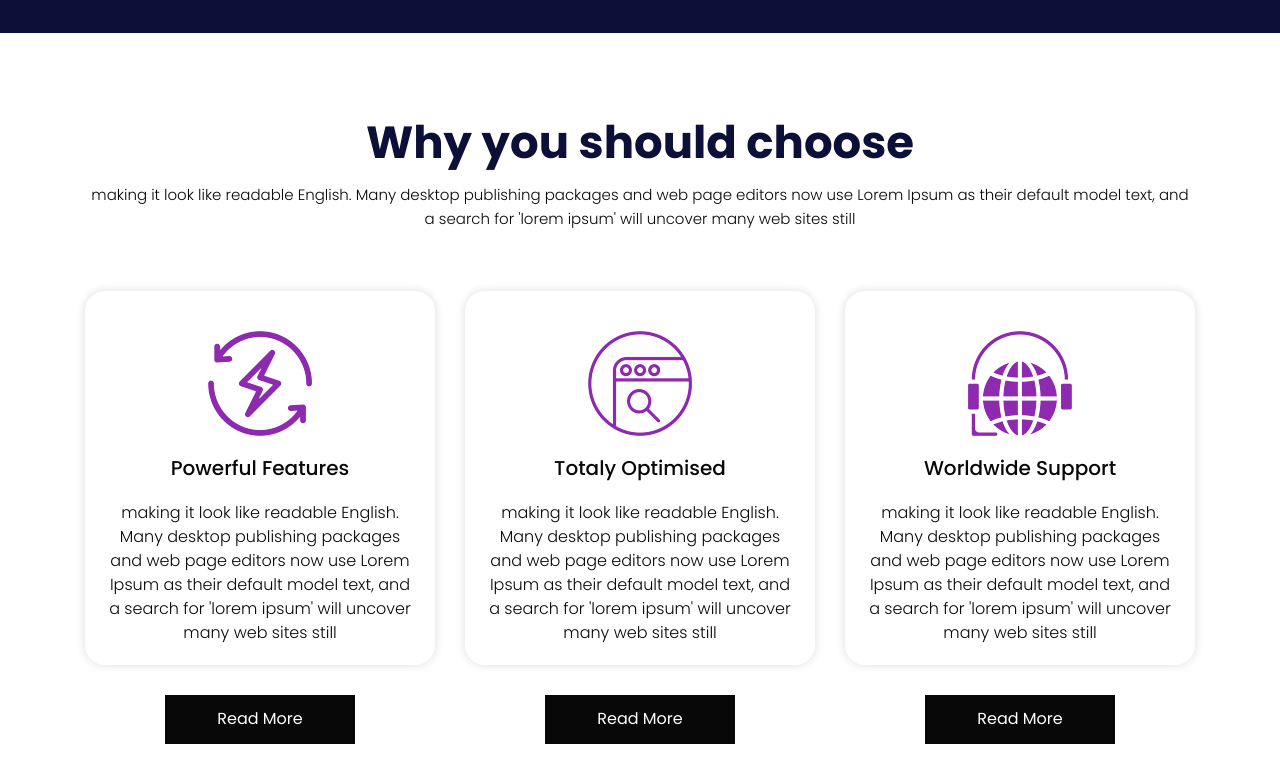
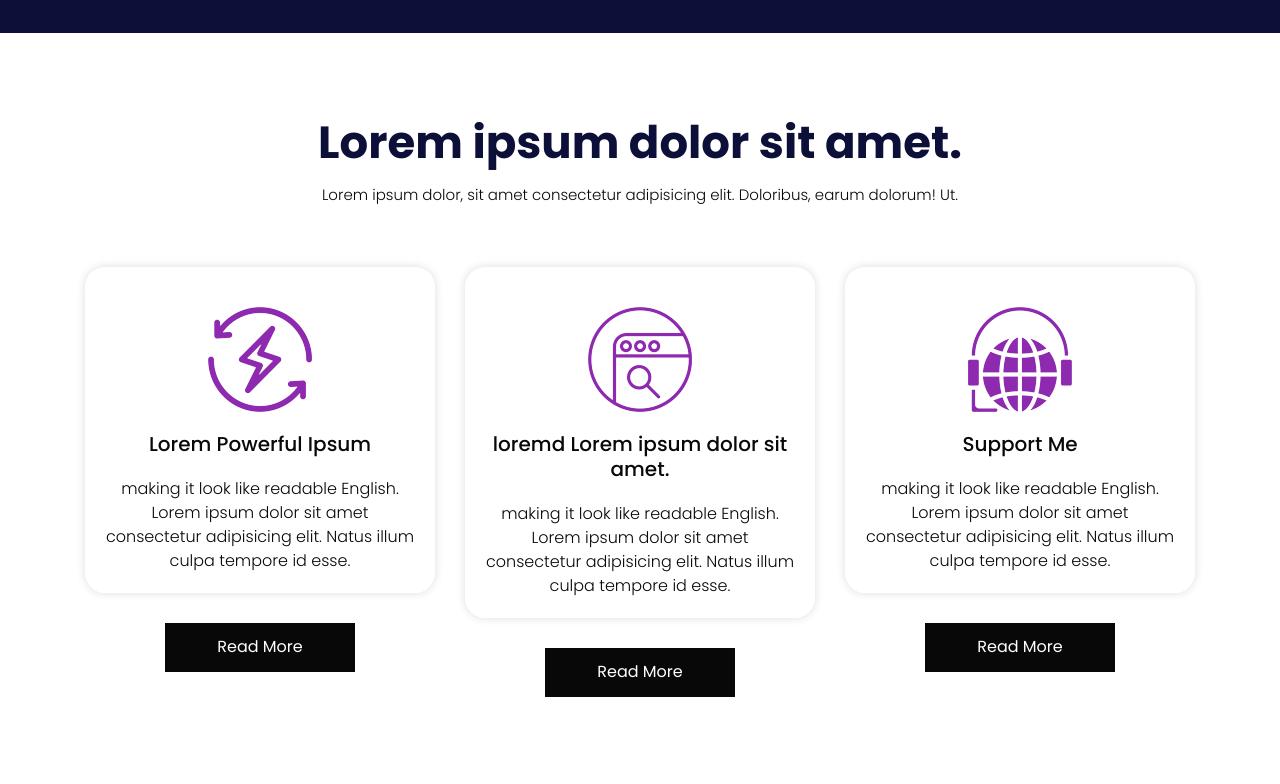
Before and after one commit to Victor-Gold/DataWeb-Host, a plain HTML site: page index.html in a window 1280 px wide. Shown: the part 2760-3544 px from the top of the page. Drawn offline with nearby package versions, Linux system fonts and the light colour scheme.

Commit message:
initial commit

```diff
--- a/index.html
+++ b/index.html
@@ -192,8 +192,8 @@
             <div class="row">
                <div class="col-md-12">
                   <div class="titlepage">
-                     <h2>Why you should choose </h2>
-                     <p>making it look like readable English. Many desktop publishing packages and web page editors now use Lorem Ipsum as their default model text, and a search for 'lorem ipsum' will uncover many web sites still </p>
+                     <h2>Lorem ipsum dolor sit amet.</h2>
+                     <p>Lorem ipsum dolor, sit amet consectetur adipisicing elit. Doloribus, earum dolorum! Ut.</p>
                   </div>
                </div>
             </div>
@@ -201,24 +201,24 @@
                <div class="col-xl-4 col-lg-4 col-md-4 col-sm-12">
                   <div id="box_ho" class="why-box">
                      <i><img src="images/why1.png" alt="#" /></i>
-                     <h3>Powerful Features</h3>
-                     <p>making it look like readable English. Many desktop publishing packages and web page editors now use Lorem Ipsum as their default model text, and a search for 'lorem ipsum' will uncover many web sites still </p>
+                     <h3>Lorem Powerful Ipsum</h3>
+                     <p>making it look like readable English. Lorem ipsum dolor sit amet consectetur adipisicing elit. Natus illum culpa tempore id esse. </p>
                   </div>
                   <a class="read_more bg" href="#">Read More</a>
                </div>
                <div class="col-xl-4 col-lg-4 col-md-4 col-sm-12">
                   <div class="why-box">
                      <i><img src="images/why2.png" alt="#" /></i>
-                     <h3>Totaly Optimised</h3>
-                     <p>making it look like readable English. Many desktop publishing packages and web page editors now use Lorem Ipsum as their default model text, and a search for 'lorem ipsum' will uncover many web sites still </p>
+                     <h3>loremd Lorem ipsum dolor sit amet.</h3>
+                     <p>making it look like readable English. Lorem ipsum dolor sit amet consectetur adipisicing elit. Natus illum culpa tempore id esse. </p>
                   </div>
                   <a class="read_more bg" href="#">Read More</a>
                </div>
                <div class="col-xl-4 col-lg-4 col-md-4 col-sm-12">
                   <div class="why-box">
                      <i><img src="images/why3.png" alt="#" /></i>
-                     <h3>Worldwide Support</h3>
-                     <p>making it look like readable English. Many desktop publishing packages and web page editors now use Lorem Ipsum as their default model text, and a search for 'lorem ipsum' will uncover many web sites still </p>
+                     <h3> Support Me</h3>
+                     <p>making it look like readable English. Lorem ipsum dolor sit amet consectetur adipisicing elit. Natus illum culpa tempore id esse. </p>
                   </div>
                   <a class="read_more bg" href="#">Read More</a>
                </div>
@@ -263,8 +263,8 @@
                <div class="row">
                   <div class="col-md-10 offset-md-1">
                      <div class="cont">
-                        <h3>Contact now</h3>
-                        <span>Free Multipurpose Responsive Landing Page 2019</span>
+                        <h3>Contact Victor Now!</h3>
+                        <br> <br>
                         <p>sed do eiusmod tempor incididunt ut labore et dolore magna aliqua. Ut enim ad minim veniam,
                            quissed do eiusmod tempor incididunt ut labore et dolore
                            magna aliqua. Ut enim ad minim veniam, quis
```
